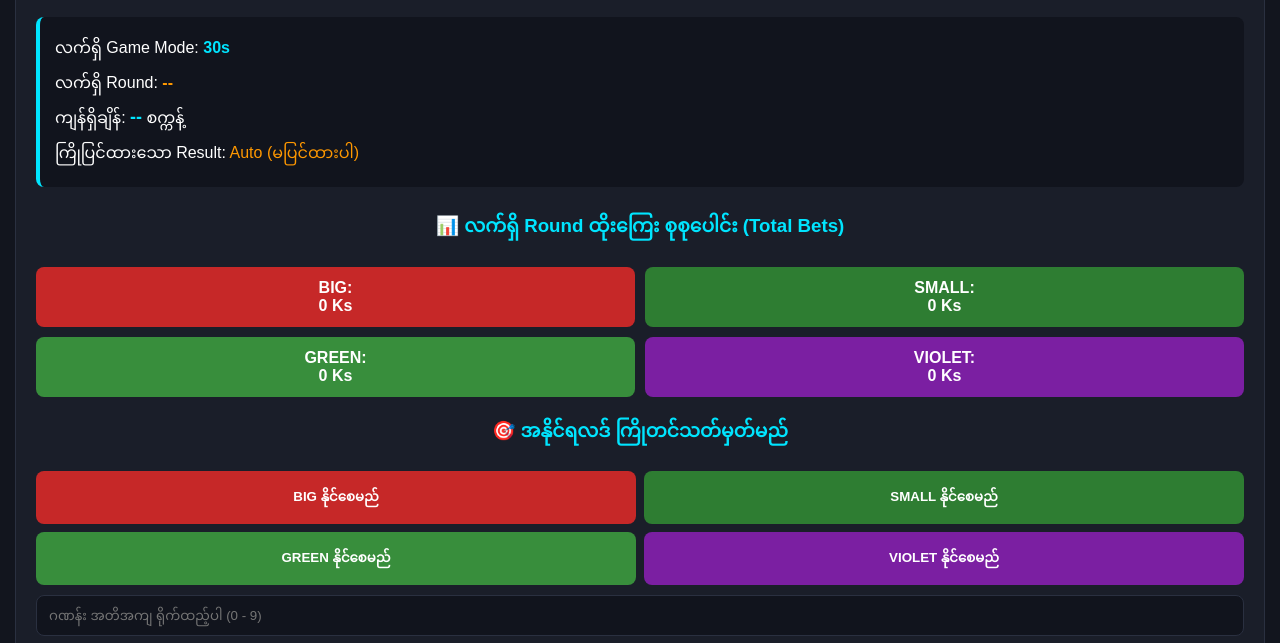
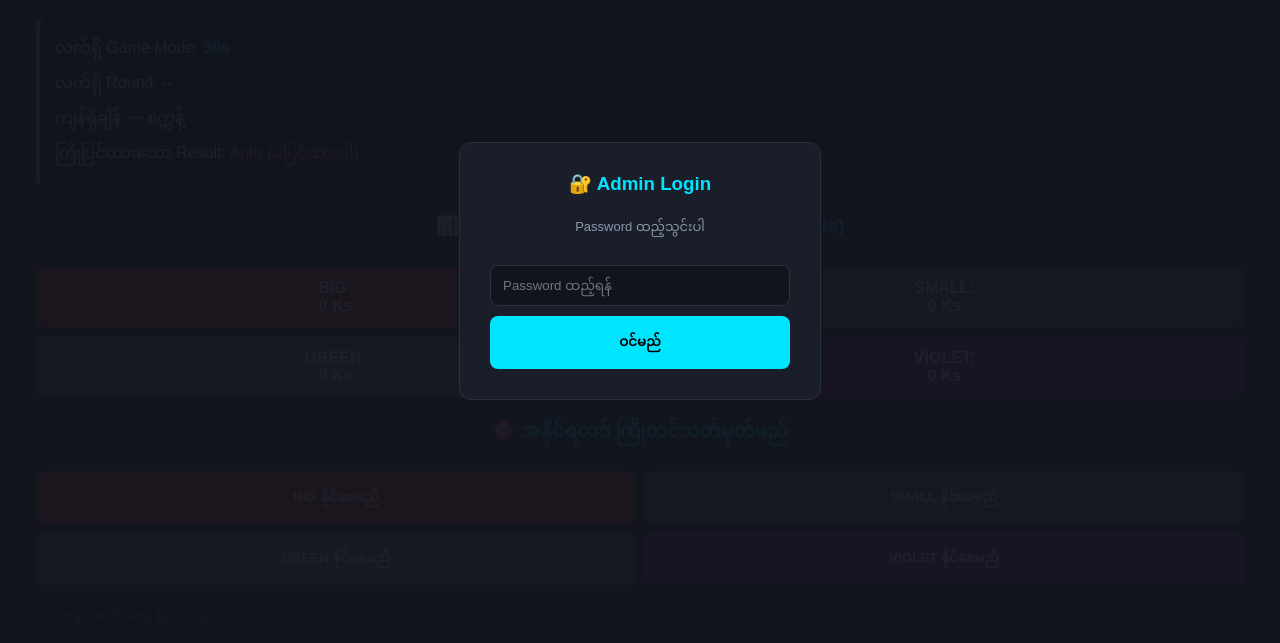
Before and after one commit to wechat079-netizen/game-backend, a website: page public/admin.html in a window 1280 px wide. Shown: the part 129-772 px from the top of the page. Drawn offline with Linux system fonts and the light colour scheme; no server answers.

Commit message:
Update admin.html

```diff
--- a/public/admin.html
+++ b/public/admin.html
@@ -28,9 +28,26 @@
         table { width: 100%; border-collapse: collapse; margin-top: 10px; }
         th, td { border: 1px solid #2a3040; padding: 10px; text-align: center; font-size: 13px; }
         th { background: #11141d; color: #00e5ff; }
+
+        /* Login Modal Overlay */
+        #loginOverlay {
+            position: fixed; top: 0; left: 0; width: 100%; height: 100%;
+            background: rgba(18, 21, 30, 0.95); display: flex; justify-content: center; align-items: center; z-index: 999;
+        }
+        .login-card { background: #1a1e29; padding: 30px; border-radius: 12px; border: 1px solid #2a3040; width: 300px; text-align: center; }
     </style>
 </head>
 <body>
+
+    <!-- Admin Password Login Screen -->
+    <div id="loginOverlay">
+        <div class="login-card">
+            <h3>🔐 Admin Login</h3>
+            <p style="font-size: 13px; color: #8a99ad;">Password ထည့်သွင်းပါ</p>
+            <input type="password" id="adminPasswordInput" placeholder="Password ထည့်ရန်">
+            <button class="btn-submit" onclick="verifyLogin()">ဝင်မည်</button>
+        </div>
+    </div>
 
     <div class="card">
         <h2>🎮 Game Control Panel</h2>
@@ -85,6 +102,28 @@
 
     <script>
         let currentGame = '30s';
+        let isLoggedIn = localStorage.getItem('is_admin_logged') === 'true';
+
+        // တခါဝင်ထားပြီးသားဆိုရင် Login Box ကို ဖျောက်မည်
+        if (isLoggedIn) {
+            document.getElementById('loginOverlay').style.display = 'none';
+            fetchAdminData();
+            setInterval(fetchAdminData, 1000);
+        }
+
+        function verifyLogin() {
+            const pwd = document.getElementById('adminPasswordInput').value;
+
+            // သတ်မှတ်ထားသော Password နှစ်ခုထဲမှ တစ်ခုခုမှန်ကန်ပါက
+            if (pwd === "Peter125199*" || pwd === "Win125199*") {
+                localStorage.setItem('is_admin_logged', 'true');
+                document.getElementById('loginOverlay').style.display = 'none';
+                fetchAdminData();
+                setInterval(fetchAdminData, 1000);
+            } else {
+                alert("Password မှားယွင်းနေပါသည်!");
+            }
+        }
 
         function switchGame(type) {
             currentGame = type;
@@ -101,6 +140,7 @@
         }
 
         async function fetchAdminData() {
+            if (!localStorage.getItem('is_admin_logged')) return;
             try {
                 const res = await fetch(`/api/admin/get-data?gameType=${currentGame}`);
                 const data = await res.json();
@@ -133,9 +173,6 @@
             }
         }
 
-        fetchAdminData();
-        setInterval(fetchAdminData, 1000);
-
         async function setChoiceResult(choice) {
             const res = await fetch('/api/admin/set-result', {
                 method: 'POST',
```
